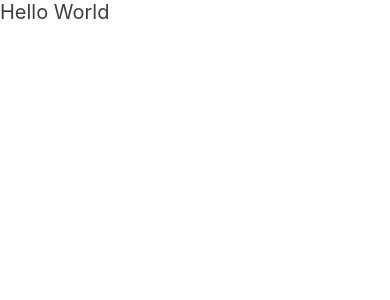
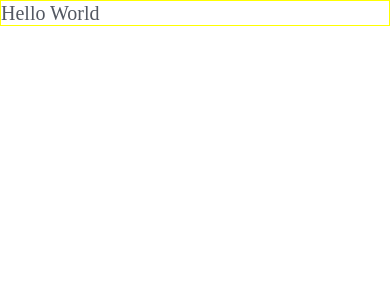
Before and after one commit to dev-basit/shirkah, a Next.js app: page / in a window 390 px wide. Shown: the top 300 px of the page. Built offline with nearby package versions, Linux system fonts and the light colour scheme.

Commit message:
added base css

```diff
--- a/src/app/globals.css
+++ b/src/app/globals.css
@@ -4,10 +4,12 @@
   --color-primary: #f15c28;
   --color-secondary: #163754;
   --color-headings: #163754;
-  --color-body: #403e3e;
+  --color-body: #535862;
   --color-body-darker: #181d27;
   --white: #ffffff;
+  --navbar-height: 10rem;
   --border-radius: 16px;
+  --body-content-width: 128rem;
 }
 
 html {
@@ -22,7 +24,7 @@ body {
 body {
   color: var(--color-body);
   background: var(--white);
-  font-family: Inter, Arial, Helvetica, sans-serif;
+  font-family: var(--rubik), Inter, Arial, Helvetica, sans-serif;
   font-size: 2rem;
   line-height: 1.2;
   -webkit-font-smoothing: antialiased;
@@ -67,3 +69,34 @@ h2 {
 h3 {
   font-size: 4.4rem;
 }
+
+@media screen and (max-width: 2160px) {
+  :root {
+    --body-content-width: 155rem;
+  }
+
+  body {
+    font-size: 2.5rem;
+  }
+}
+
+@media screen and (max-width: 1440px) {
+  :root {
+    --body-content-width: 92%;
+  }
+
+  body {
+    font-size: 2rem;
+  }
+}
+
+@media screen and (max-width: 768px) {
+  :root {
+    --body-content-width: 98vw;
+  }
+
+  body {
+    font-size: 2rem;
+    border: 1px solid yellow;
+  }
+}
```
